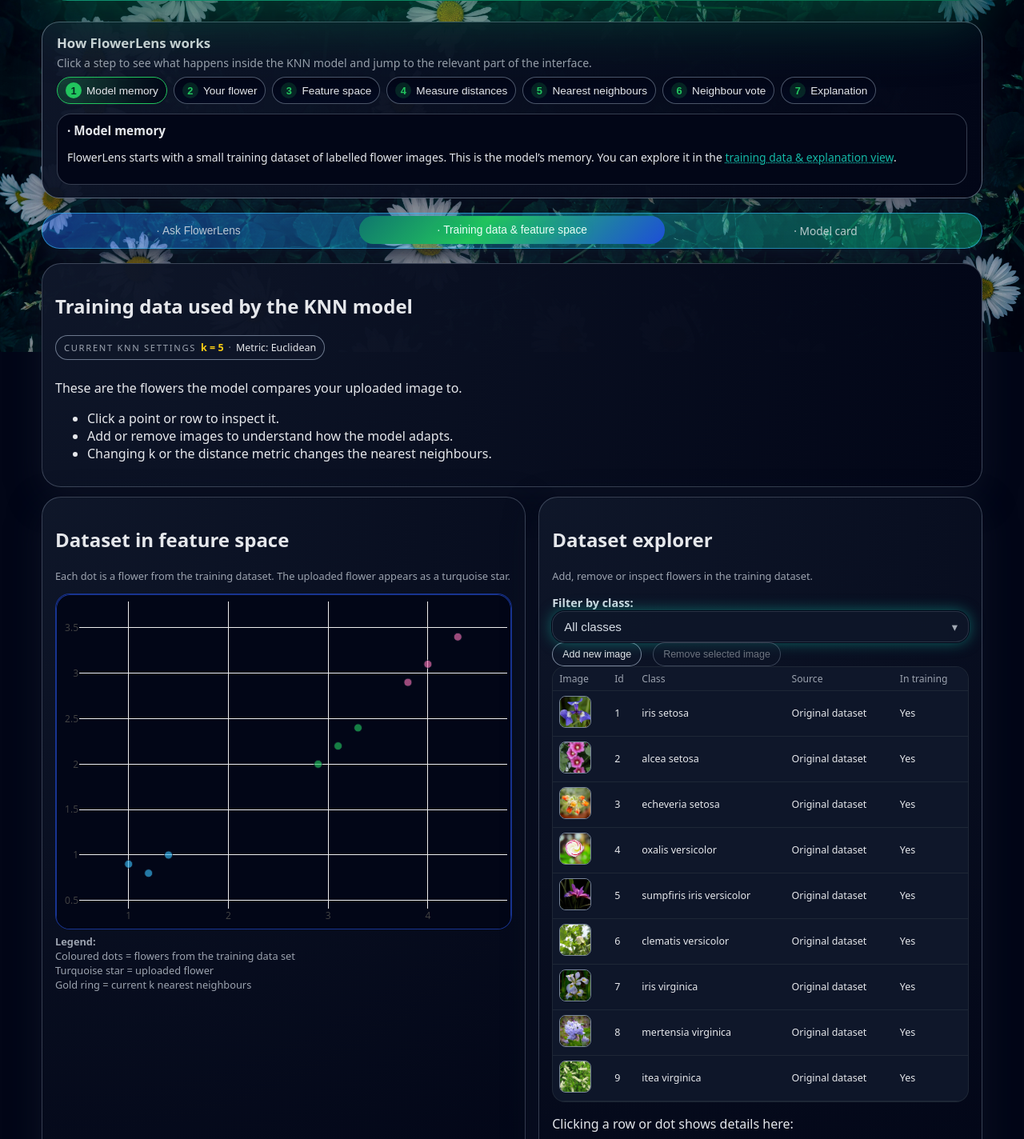
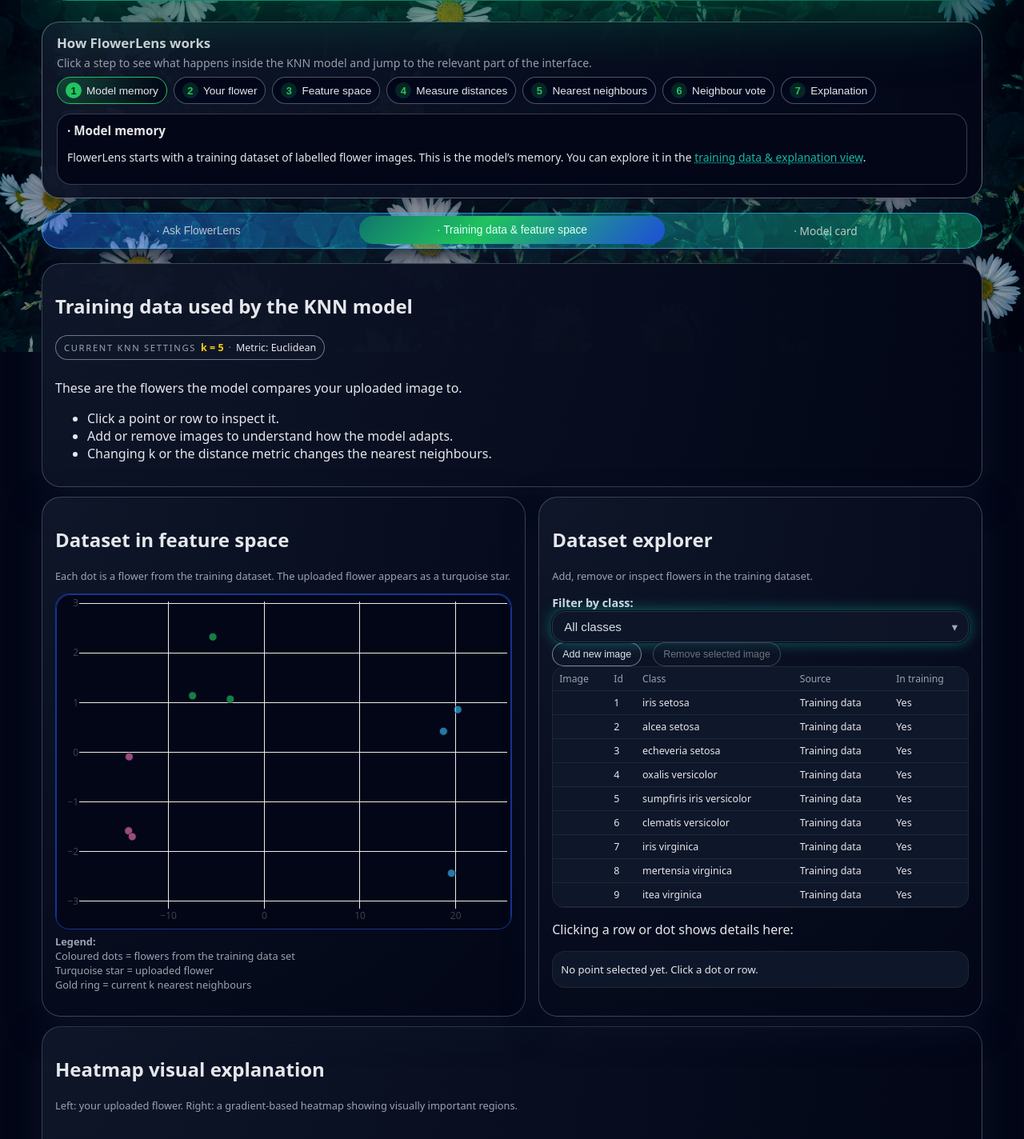
Before and after one commit to mhxtxs/HCAI---Group-8, a Flask app: page / in a window 1280 px wide, after a click that opens the changed part. Shown: the part 360-1784 px from the top of the page at 80% size. Run offline with Flask 3, Linux system fonts and the light colour scheme; some libraries are stand-ins or nearby versions.

Commit message:
adjustments dataset explorer and chat

```diff
--- a/HCAI---Group-8-main-4/app.py
+++ b/HCAI---Group-8-main-4/app.py
@@ -9,6 +9,13 @@
 from sklearn.decomposition import PCA
 import base64
 import cv2
+import uuid
+from werkzeug.utils import secure_filename
+from sklearn.discriminant_analysis import LinearDiscriminantAnalysis
+from sklearn.preprocessing import StandardScaler
+
+
+
 
 
 app = Flask(
@@ -24,6 +31,10 @@
 
 os.makedirs(IMAGE_DIR, exist_ok=True)
 os.makedirs(HEATMAP_DIR, exist_ok=True)
+
+PUBLIC_IMAGE_DIR = os.path.join(app.static_folder, "training_images")
+os.makedirs(PUBLIC_IMAGE_DIR, exist_ok=True)
+
 
 
 DEFAULT_DATASET = [
@@ -110,7 +121,6 @@
 
 def _iter_training_image_paths():
     candidate_dirs = [
-        os.path.join(app.static_folder, "images"),
         IMAGE_DIR,
     ]
     seen = set()
@@ -270,6 +280,41 @@
 
     return "/static/heatmaps/last_heatmap.jpg"
 
+def fit_projector(dataset):
+    feats = np.asarray([p.get("features", []) for p in dataset], dtype=float)
+    if len(dataset) < 2:
+        return None, np.zeros((len(dataset), 2), dtype=float)
+
+    y = [base_class(p.get("label", "")) for p in dataset]
+    classes = sorted(set(y))
+
+    if len(classes) >= 2 and len(dataset) >= 3:
+        scaler = StandardScaler()
+        Xs = scaler.fit_transform(feats)
+        lda = LinearDiscriminantAnalysis(n_components=2)
+        coords = lda.fit_transform(Xs, y)
+        return ("lda", scaler, lda), coords
+
+    pca = PCA(n_components=2)
+    coords = pca.fit_transform(feats)
+    return ("pca", None, pca), coords
+
+
+def project_query(projector, query_features):
+    if projector is None:
+        return [0.0, 0.0]
+
+    kind, scaler, model = projector
+    q = np.asarray(query_features, dtype=float).reshape(1, -1)
+
+    if kind == "lda":
+        q = scaler.transform(q)
+        return model.transform(q)[0].tolist()
+
+    return model.transform(q)[0].tolist()
+
+
+
 @app.route("/")
 def index():
     return render_template("index.html")
@@ -298,18 +343,14 @@
         return jsonify({"error": "Invalid image"}), 400
 
     dataset = load_dataset()
-    data_feats = np.array([p["features"] for p in dataset])
-    all_feats = np.vstack([data_feats, features])
+    projector, coords = fit_projector(dataset)
+    for p, c in zip(dataset, coords):
+        p["coords"] = c.tolist()
+        query_coords = project_query(projector, features)
 
-    # PCA → 2D COORDS
-    pca = PCA(n_components=2)
-    coords = pca.fit_transform(all_feats)
 
-    # UPDATE TRAINING COORDS
-    for p, c in zip(dataset, coords[:-1]):
-        p["coords"] = c.tolist()
 
-    query_coords = coords[-1].tolist()
+
 
     # READ FRONTEND PARAMETERS (optional, but wired)
     k = int(request.form.get("k", 5))
@@ -317,10 +358,11 @@
     mink_p = float(request.form.get("p", 2))
 
     # --- SIMILARITY CALCULATION ---
+
     distances = [
-        compute_distance(query_coords, p["coords"], metric, mink_p)
+        compute_distance(features, p["features"], metric, mink_p)
         for p in dataset
-    ]
+        ]
     closest_d = min(distances)
     similarity_score = max(0, 1 - (closest_d / (closest_d + 1))) * 100
     similarity_score = round(similarity_score, 2)
@@ -371,5 +413,144 @@
     })
 
 
+def _next_dataset_id(dataset):
+    ids = []
+    for p in dataset:
+        try:
+            ids.append(int(p.get("id")))
+        except:
+            pass
+    return (max(ids) if ids else 0) + 1
+
+def _fit_pca_on_dataset(dataset):
+    feats = np.asarray([p.get("features", []) for p in dataset], dtype=float) if dataset else np.zeros((0, 4))
+    if len(dataset) < 2:
+        return None, np.zeros((len(dataset), 2), dtype=float)
+    pca = PCA(n_components=2)
+    coords = pca.fit_transform(feats)
+    return pca, coords
+
+
+
+
+def _dataset_points_for_frontend(dataset):
+    projector, coords = fit_projector(dataset)
+
+    out = []
+    for p, c in zip(dataset, coords):
+        pid = p.get("id")
+        try:
+            pid_num = int(pid)
+        except:
+            pid_num = pid
+
+        out.append({
+            "id": pid_num,
+            "label": p.get("label", ""),
+            "x": float(c[0]),
+            "y": float(c[1]),
+            "source": p.get("source", "Training data"),
+            "inTraining": True,
+            "image": p.get("image", "")
+        })
+    return out
+
+
+
+
+
+
+@app.route("/api/dataset", methods=["GET"])
+def api_dataset():
+    dataset = load_dataset()
+    return jsonify({"dataset": _dataset_points_for_frontend(dataset)})
+
+@app.route("/api/dataset/add", methods=["POST"])
+def api_dataset_add():
+    if "file" not in request.files:
+        return jsonify({"error": "Missing file"}), 400
+
+    file = request.files["file"]
+    img_bytes = file.read()
+    if not img_bytes:
+        return jsonify({"error": "Empty file"}), 400
+
+    label = (request.form.get("label") or "").strip()
+    if not label:
+        label = os.path.splitext(file.filename or "user_upload")[0].replace("_", " ").strip()
+
+    if base_class(label) == "Unknown":
+        return jsonify({"error": "Label must include setosa, versicolor, or virginica."}), 400
+
+    feats = image_to_features(io.BytesIO(img_bytes))
+    if feats is None:
+        return jsonify({"error": "Invalid image"}), 400
+
+    ext = os.path.splitext(file.filename or "")[1].lower()
+    if ext not in {".jpg", ".jpeg", ".png", ".webp"}:
+        ext = ".jpg"
+
+    safe_label = secure_filename(label.replace(" ", "_").lower()) or "user_upload"
+    filename = f"{safe_label}_{uuid.uuid4().hex}{ext}"
+    save_path = os.path.join(PUBLIC_IMAGE_DIR, filename)
+    with open(save_path, "wb") as f:
+        f.write(img_bytes)
+
+    image_url = f"/static/training_images/{filename}"
+
+    dataset = load_dataset()
+    new_id = _next_dataset_id(dataset)
+
+    dataset.append({
+        "id": str(new_id),
+        "label": label,
+        "image": image_url,
+        "features": feats.tolist(),
+        "coords": [0.0, 0.0]
+    })
+
+    save_dataset(dataset)
+
+    return jsonify({
+        "added": {"id": new_id, "label": label, "image": image_url},
+        "dataset": _dataset_points_for_frontend(dataset)
+    })
+
+@app.route("/api/dataset/remove", methods=["POST"])
+def api_dataset_remove():
+    payload = request.get_json() or {}
+    rid = payload.get("id")
+    if rid is None:
+        return jsonify({"error": "Missing id"}), 400
+
+    dataset = load_dataset()
+    rid_str = str(rid)
+
+    removed = None
+    new_ds = []
+    for p in dataset:
+        if str(p.get("id")) == rid_str and removed is None:
+            removed = p
+        else:
+            new_ds.append(p)
+
+    if removed is None:
+        return jsonify({"error": "Not found"}), 404
+
+    img = removed.get("image", "")
+    if isinstance(img, str) and img.startswith("/static/training_images/"):
+        fn = img.split("/static/training_images/", 1)[1]
+        fp = os.path.join(PUBLIC_IMAGE_DIR, fn)
+        if os.path.isfile(fp):
+            try:
+                os.remove(fp)
+            except:
+                pass
+
+    save_dataset(new_ds)
+    return jsonify({"removed": rid, "dataset": _dataset_points_for_frontend(new_ds)})
+
+
+
 if __name__ == "__main__":
     app.run(debug=True)
--- a/HCAI---Group-8-main-4/templates/index.html
+++ b/HCAI---Group-8-main-4/templates/index.html
@@ -114,7 +114,7 @@
         <div class="how-step-detail" aria-live="polite">
           <h3 id="how-step-title"> · Model memory</h3>
           <p id="how-step-text">
-            FlowerLens starts with a small training dataset of labelled flower images.
+            FlowerLens starts with a training dataset of labelled flower images.
             This is the model’s memory. You can explore it in the
             <a href="#view-dataset">training data &amp; explanation view</a>.
           </p>
@@ -789,26 +789,7 @@
 
   <script>
 
-    const datasetPoints = [
-      { id: 1, label: 'iris setosa', x: 1.2, y: 0.8, source: 'Original dataset', inTraining: true, image: 'static/images/iris_setosa.jpg',
-        features: { sepal_length: 5.1, sepal_width: 3.5, petal_length: 1.4, petal_width: 0.2 } },
-      { id: 2, label: 'alcea setosa', x: 1.4, y: 1.0, source: 'Original dataset', inTraining: true, image: 'static/images/alcea_setosa.jpg',
-        features: { sepal_length: 4.9, sepal_width: 3.0, petal_length: 1.4, petal_width: 0.2 } },
-      { id: 3, label: 'echeveria setosa', x: 1.0, y: 0.9, source: 'Original dataset', inTraining: true, image: 'static/images/echeveria_setosa.jpg',
-        features: { sepal_length: 4.7, sepal_width: 3.2, petal_length: 1.3, petal_width: 0.2 } },
-      { id: 4, label: 'oxalis versicolor', x: 3.1, y: 2.2, source: 'Original dataset', inTraining: true, image: 'static/images/oxalis_versicolor.jpg',
-        features: { sepal_length: 6.2, sepal_width: 2.8, petal_length: 4.8, petal_width: 1.8 } },
-      { id: 5, label: 'sumpfiris iris versicolor', x: 2.9, y: 2.0, source: 'Original dataset', inTraining: true, image: 'static/images/sumpfiris_iris_versicolor.jpg',
-        features: { sepal_length: 6.0, sepal_width: 2.7, petal_length: 4.5, petal_width: 1.5 } },
-      { id: 6, label: 'clematis versicolor', x: 3.3, y: 2.4, source: 'Original dataset', inTraining: true, image: 'static/images/clematis_versicolor.jpg',
-        features: { sepal_length: 5.9, sepal_width: 2.9, petal_length: 4.2, petal_width: 1.5 } },
-      { id: 7, label: 'iris virginica', x: 4.0, y: 3.1, source: 'Original dataset', inTraining: true, image: 'static/images/iris_virginica.jpg',
-        features: { sepal_length: 7.2, sepal_width: 3.0, petal_length: 6.0, petal_width: 2.0 } },
-      { id: 8, label: 'mertensia virginica', x: 4.3, y: 3.4, source: 'Original dataset', inTraining: true, image: 'static/images/mertensia_virginica.jpg',
-        features: { sepal_length: 6.5, sepal_width: 3.0, petal_length: 5.5, petal_width: 2.1 } },
-      { id: 9, label: 'itea virginica', x: 3.8, y: 2.9, source: 'Original dataset', inTraining: true, image: 'static/images/itea_virginica.jpg',
-        features: { sepal_length: 6.7, sepal_width: 3.1, petal_length: 5.6, petal_width: 2.4 } }
-    ];
+    const datasetPoints = [];
 
     function colorForLabel(label) {
       const l = label.toLowerCase();
@@ -1658,11 +1639,24 @@
           data.class === 'Setosa' ? '🌸' :
           data.class === 'Versicolor' ? '🌸' :
           data.class === 'Virginica' ? '🌼' : '🌻';
-
           const summaryHtml = data.summary
           ? data.summary.split('\n').map(line => escapeHtml(line)).join('<br>')
           : '';
-
+          let conf = null;
+          if (data.coords) {
+            setQueryPointFromBackend(
+              data.coords,
+              { className: data.class, image: pendingImageDataUrl }
+            );
+            const v = voteForSettings(queryPoint, getMainSettings());
+            if (v && typeof v.confidence === 'number') conf = v.confidence;
+          }
+          const confHtml = (typeof conf === 'number')
+          ? `<div style="margin-top:8px;">
+            <strong>Confidence:</strong>
+            <a href="#vote-summary" data-jump="vote-summary" class="chat-confidence-link">${conf}%</a>
+            </div>`
+            : '';
             addChatMessage(
               `
               <div>
@@ -1670,12 +1664,18 @@
                 <br>
                 <div><strong>${emoji} ${escapeHtml(data.class)}</strong></div>
                 <div>${summaryHtml}</div>
+                ${confHtml}
                 </div>
                 `,
                 'bot',
                 true
               );
             }
+
+
+
+
+
 
         if (typeof data.similarity === 'number') {
           similarityText.textContent = `Similarity to closest flower: ${data.similarity}%`;
@@ -1728,15 +1728,6 @@
         pendingImageFile = null;
         fileInput.value = '';
 
-        if (predictionData?.coords) {
-          setQueryPointFromBackend(
-            predictionData.coords,
-            {
-              className: predictionData.class,
-              image: pendingImageDataUrl
-            }
-          );
-        }
 
         if (predictionData?.original_image) {
           document.getElementById('explainOriginalImage').src =
@@ -1823,6 +1814,143 @@
 
     let selectedRowId = null;
 
+
+
+
+
+  function mapBackendPointToUi(p) {
+  return {
+    id: Number(p.id),
+    label: p.label,
+    x: Number(p.x),
+    y: Number(p.y),
+    source: p.source || 'Training data',
+    inTraining: p.inTraining !== false,
+    image: p.image || ''
+  };
+}
+
+async function refreshDatasetFromBackend(selectId = null) {
+  const res = await fetch('/api/dataset');
+  const data = await res.json();
+  if (!res.ok || !Array.isArray(data.dataset)) return;
+
+  datasetPoints.splice(0, datasetPoints.length, ...data.dataset.map(mapBackendPointToUi));
+  renderDatasetTable();
+  initScatterPlot();
+
+  if (selectId != null) {
+    selectDatasetRow(selectId);
+    const p = datasetPoints.find(pp => pp.id === selectId);
+    if (p) showPointDetails(p);
+  }
+}
+
+
+
+addBtn.addEventListener('click', () => datasetFileInput.click());
+
+datasetFileInput.addEventListener('change', async (e) => {
+  const file = e.target.files[0];
+  if (!file) return;
+
+  const defaultLabel = (file.name || 'new flower').replace(/\.[^.]+$/, '').replace(/[_-]+/g, ' ').trim();
+  const label = (prompt('Enter a flower label:', defaultLabel) || '').trim();
+
+  if (!label) {
+    alert('Please enter a label.');
+    e.target.value = '';
+    return;
+  }
+
+  const fd = new FormData();
+  fd.append('file', file);
+  fd.append('label', label);
+
+  try {
+    const res = await fetch('/api/dataset/add', { method: 'POST', body: fd });
+    const data = await res.json();
+
+    if (!res.ok) {
+      alert(data.error || 'Upload failed');
+      e.target.value = '';
+      return;
+    }
+
+    if (Array.isArray(data.dataset)) {
+      datasetPoints.splice(0, datasetPoints.length, ...data.dataset.map(mapBackendPointToUi));
+      renderDatasetTable();
+      initScatterPlot();
+
+      const addedId = data.added && data.added.id != null ? Number(data.added.id) : null;
+      if (addedId != null) {
+        selectDatasetRow(addedId);
+        const p = datasetPoints.find(pp => pp.id === addedId);
+        if (p) showPointDetails(p);
+      }
+    }
+  } catch (err) {
+    alert('Upload failed');
+  }
+
+  e.target.value = '';
+});
+
+
+
+
+
+
+
+
+
+removeBtn.addEventListener('click', async () => {
+  if (selectedRowId == null) return;
+
+  if (selectedRowId === CHAT_UPLOAD_ID) {
+    chatUploadEntry = null;
+    queryPoint = null;
+    selectedRowId = null;
+    removeBtn.disabled = true;
+    removeBtn.textContent = 'Remove selected image';
+    pointDetailsDiv.innerHTML = '<p>No point selected yet. Click a dot or row.</p>';
+    renderDatasetTable();
+    initScatterPlot();
+    return;
+  }
+
+  try {
+    const res = await fetch('/api/dataset/remove', {
+      method: 'POST',
+      headers: { 'Content-Type': 'application/json' },
+      body: JSON.stringify({ id: selectedRowId })
+    });
+
+    const data = await res.json();
+
+    if (!res.ok) {
+      alert(data.error || 'Remove failed');
+      return;
+    }
+
+    if (Array.isArray(data.dataset)) {
+      datasetPoints.splice(0, datasetPoints.length, ...data.dataset.map(mapBackendPointToUi));
+      selectedRowId = null;
+      removeBtn.disabled = true;
+      renderDatasetTable();
+      initScatterPlot();
+      pointDetailsDiv.innerHTML = '<p>Point removed.</p>';
+    }
+  } catch (err) {
+    alert('Remove failed');
+  }
+});
+
+
+
+
+
+
     function renderDatasetTable() {
       const filter = (classFilter?.value || 'all').toLowerCase();
       datasetTableBody.innerHTML = '';
@@ -1855,77 +1983,6 @@
     classFilter?.addEventListener('change', renderDatasetTable);
 
 
-
-
-
-
-
-
-
-
-
-
-
-
-
-
-
-
-
-    addBtn.addEventListener('click', () => datasetFileInput.click());
-    datasetFileInput.addEventListener('change', (e) => {
-      const file = e.target.files[0];
-      if (!file) return;
-      const reader = new FileReader();
-      reader.onload = (ev) => {
-        const newId = Math.max(...datasetPoints.map((p) => p.id)) + 1;
-        const label = prompt('Enter a class for this flower:', 'new_flower') || 'new_flower';
-        const avgX = datasetPoints.reduce((s, p) => s + p.x, 0) / datasetPoints.length;
-        const avgY = datasetPoints.reduce((s, p) => s + p.y, 0) / datasetPoints.length;
-        const jitterX = (Math.random() - 0.5) * 0.7;
-        const jitterY = (Math.random() - 0.5) * 0.7;
-        datasetPoints.push({
-          id: newId,
-          label,
-          x: avgX + jitterX,
-          y: avgY + jitterY,
-          source: 'User upload',
-          inTraining: true,
-          image: ev.target.result,
-          features: { sepal_length: 0, sepal_width: 0, petal_length: 0, petal_width: 0 }
-        });
-        renderDatasetTable();
-        initScatterPlot();
-        selectDatasetRow(newId);
-        showPointDetails(datasetPoints[datasetPoints.length - 1]);
-      };
-      reader.readAsDataURL(file);
-      e.target.value = '';
-    });
-
-    removeBtn.addEventListener('click', () => {
-      if (selectedRowId == null) return;
-      if (selectedRowId === CHAT_UPLOAD_ID) {
-        chatUploadEntry = null;
-        queryPoint = null;
-        selectedRowId = null;
-        removeBtn.disabled = true;
-        removeBtn.textContent = 'Remove selected image';
-        pointDetailsDiv.innerHTML = '<p>No point selected yet. Click a dot or row.</p>';
-        renderDatasetTable();
-        initScatterPlot();
-        return;
-      }
-
-      const idx = datasetPoints.findIndex((p) => p.id === selectedRowId);
-      if (idx < 0) return;
-      datasetPoints.splice(idx, 1);
-      selectedRowId = null;
-      removeBtn.disabled = true;
-      renderDatasetTable();
-      initScatterPlot();
-      pointDetailsDiv.innerHTML = '<p>Point removed.</p>';
-    });
 
     function selectDatasetRow(id) {
       selectedRowId = id;
@@ -2382,12 +2439,12 @@
       }
     });
 
-    renderDatasetTable();
-    updateSettingsSummary();
-    window.addEventListener('load', () => {
-      initScatterPlot();
+    window.addEventListener('load', async () => {
+      await refreshDatasetFromBackend();
       setTimeout(() => resizeScatterSoon(), 150);
     });
+
+
 
   </script>
 </body>
```
Lines whose indentation alone changed are shown as unchanged.
